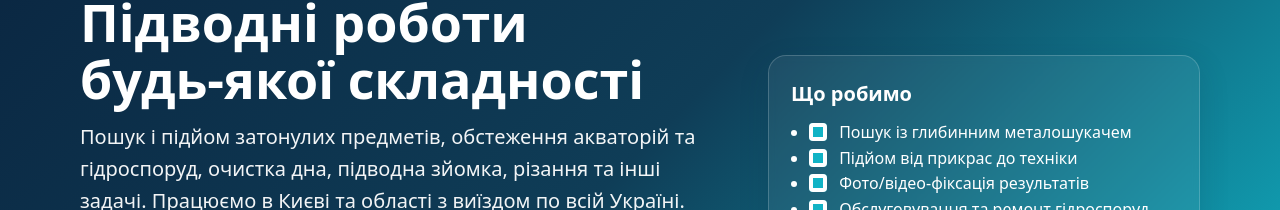
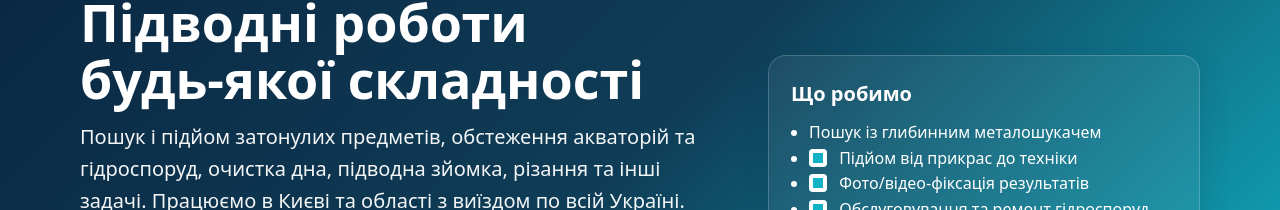
Before and after one commit to Illiakorsh/site-two, a plain HTML site: page index.html in a window 1280 px wide. Shown: the part 113-323 px from the top of the page. Drawn offline with Linux system fonts and the light colour scheme.

Commit message:
Update index.html

```diff
--- a/index.html
+++ b/index.html
@@ -122,7 +122,7 @@ footer{padding:36px 0 56px; background:#0f1622; color:#b5c0cf}
       <aside class="hero-card" aria-label="Швидко про нас">
 <h3>Що робимо</h3>
         <ul>
-          <li><span class="check"></span> Пошук із глибинним металошукачем</li>
+          <li> Пошук із глибинним металошукачем</li>
           <li><span class="check"></span> Підйом від прикрас до техніки</li>
           <li><span class="check"></span> Фото/відео‑фіксація результатів</li>
           <li><span class="check"></span> Обслуговування та ремонт гідроспоруд</li>
```
